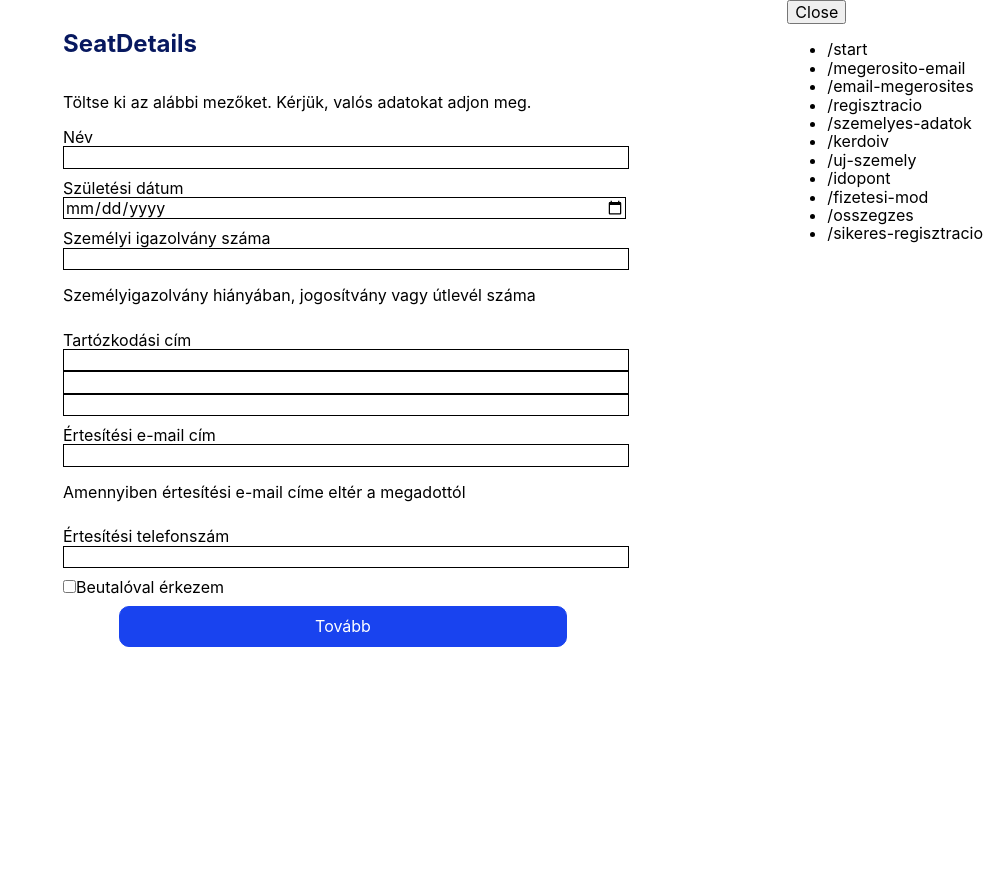
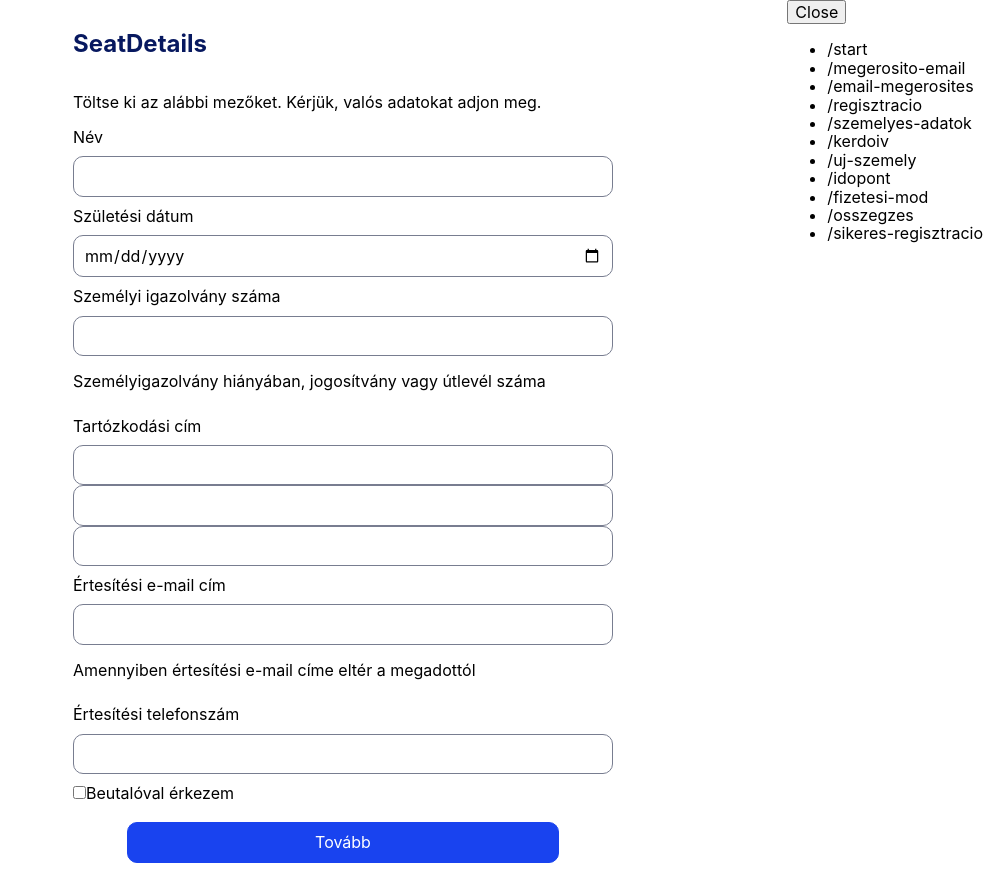
Before and after one commit to rollethu/noe, a React (Create React App) app in the folder code/frontend/: page /szemelyes-adatok in a window 1280 px wide. Shown: the whole page, without its empty margins (297-1280 px from the left). Before the commit the page ends 800 px from the top, so only its background shows below. Built offline with nearby package versions, Linux system fonts and the light colour scheme.

Commit message:
Style inputs

```diff
--- a/code/frontend/src/styles/sass/ui.sass
+++ b/code/frontend/src/styles/sass/ui.sass
@@ -32,13 +32,17 @@
 
 .Label
     display: block
+    margin-bottom: $space-size
 
     &.Inline
+        margin-bottom: 0
         display: inline
 
 .Input
-    border: 1px solid black
     width: 100%
+    padding: $space-size
+    border-radius: $space-size
+    border: 1px solid $dark-gray
 
     &.Inline
         width: auto
--- a/code/frontend/src/styles/styles.css
+++ b/code/frontend/src/styles/styles.css
@@ -30,13 +30,17 @@
   width: 100%; }
 
 .Label {
-  display: block; }
+  display: block;
+  margin-bottom: 10px; }
   .Label.Inline {
+    margin-bottom: 0;
     display: inline; }
 
 .Input {
-  border: 1px solid black;
-  width: 100%; }
+  width: 100%;
+  padding: 10px;
+  border-radius: 10px;
+  border: 1px solid #787D90; }
   .Input.Inline {
     width: auto; }
 
@@ -91,6 +95,9 @@
   top: 0;
   right: 0; }
 
+* {
+  box-sizing: border-box; }
+
 a {
   text-decoration: none;
   color: inherit; }
--- a/code/frontend/src/styles/styles.sass
+++ b/code/frontend/src/styles/styles.sass
@@ -2,6 +2,9 @@
 @import 'sass/ui'
 @import 'sass/nav'
 
+*
+    box-sizing: border-box
+
 a
     text-decoration: none
     color: inherit
```
